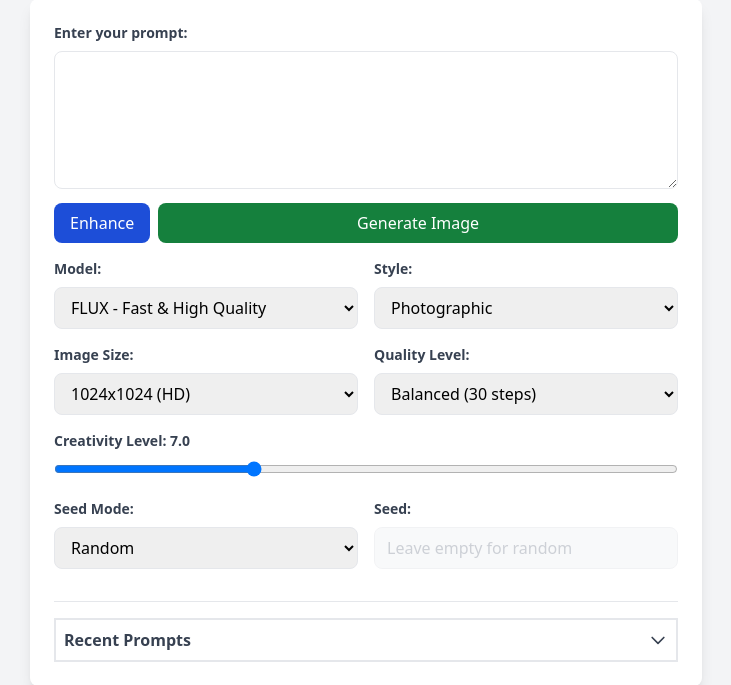
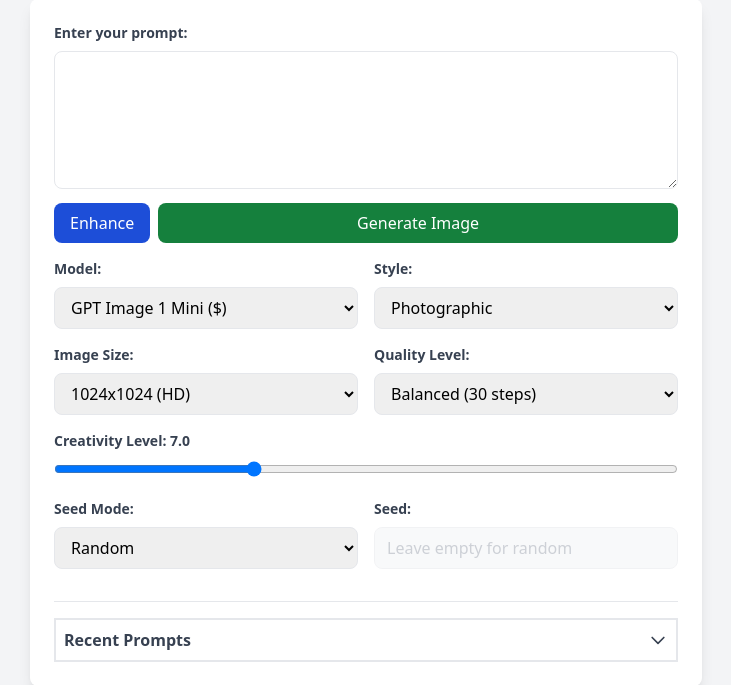
Before and after one commit to TwisterMc/ask_ai, a Flask app: page /image in a window 1280 px wide. Shown: the part 105-790 px from the top of the page, without its empty margins (274-1005 px from the left). Run offline with Flask 3, Linux system fonts and the light colour scheme; some libraries are stand-ins or nearby versions.

Commit message:
refine AI model descriptions with cost indicators, change default model to GPT Image 1 Mini, and enhance model selection in UI

```diff
--- a/config.py
+++ b/config.py
@@ -6,6 +6,6 @@ API_CONFIG = {
     'TEXT_API': os.getenv('POLLINATIONS_TEXT_API', 'https://gen.pollinations.ai/text/'),
     'API_TOKEN': os.getenv('POLLINATIONS_API_TOKEN', ''),  # Optional: Bearer token for authentication
     'REFERRER': os.getenv('POLLINATIONS_REFERRER', 'localhost:5000'),  # Fallback for local development
-    'DEFAULT_MODEL': 'flux',
+    'DEFAULT_MODEL': 'gptimage',  # Cheapest model
     'TIMEOUT': 120,  # Increased from 30 to 120 seconds for image generation
 }
--- a/templates/index.html
+++ b/templates/index.html
@@ -126,17 +126,17 @@
                 class="w-full px-3 py-2 border rounded-lg disabled:opacity-50"
                 aria-disabled="false"
               >
-                <option value="flux">FLUX - Fast & High Quality</option>
-                <option value="turbo">Turbo - Ultra-fast</option>
-                <option value="gptimage">GPT Image 1 Mini</option>
-                <option value="kontext">Kontext - Context-aware</option>
-                <option value="nanobanana">NanoBanana - Gemini 2.5</option>
+                <option value="gptimage">GPT Image 1 Mini ($)</option>
+                <option value="nanobanana">NanoBanana - Gemini 2.5 ($)</option>
+                <option value="flux">FLUX - Fast & High Quality ($$)</option>
                 <option value="nanobanana-pro">
-                  NanoBanana Pro - Gemini 3
+                  NanoBanana Pro - Gemini 3 ($$)
                 </option>
-                <option value="seedream">Seedream 4.0</option>
-                <option value="seedream-pro">Seedream Pro 4.5</option>
-                <option value="zimage">Z-Image Turbo</option>
+                <option value="zimage">Z-Image Turbo ($$)</option>
+                <option value="turbo">Turbo - Ultra-fast ($$)</option>
+                <option value="seedream">Seedream 4.0 ($$$)</option>
+                <option value="kontext">Kontext - Context-aware ($$$$)</option>
+                <option value="seedream-pro">Seedream Pro 4.5 ($$$$)</option>
               </select>
             </div>
             <div>
```
Also changed, not shown: README.md.
